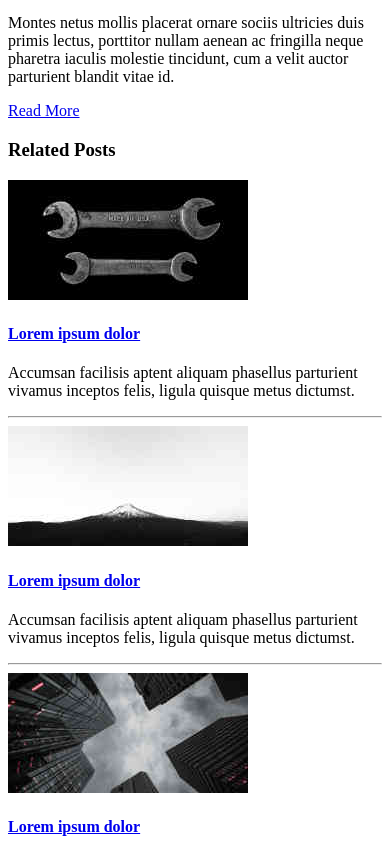
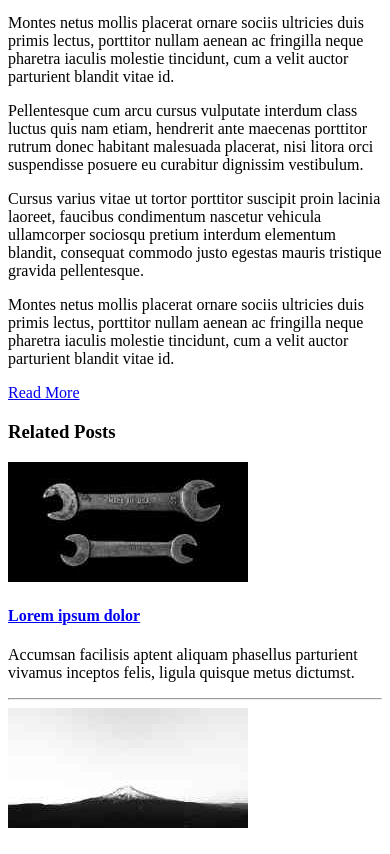
Before and after one commit to lacyjpr/classico, a React app: page / in a window 390 px wide. Shown: the part 3369-4223 px from the top of the page. Built offline with nearby package versions, Linux system fonts and the light colour scheme; the HTML template or start-up script is replaced by a standard one.

Commit message:
Adjust sizing & positioning in large screen media queries

```diff
--- a/src/containers/HomeIntroBox.jsx
+++ b/src/containers/HomeIntroBox.jsx
@@ -28,6 +28,24 @@ const HomeIntroBox = () => (
       porttitor nullam aenean ac fringilla neque pharetra iaculis molestie
       tincidunt, cum a velit auctor parturient blandit vitae id.
     </p>
+    <p>
+      Pellentesque cum arcu cursus vulputate interdum class luctus quis nam
+      etiam, hendrerit ante maecenas porttitor rutrum donec habitant malesuada
+      placerat, nisi litora orci suspendisse posuere eu curabitur dignissim
+      vestibulum.
+    </p>
+    <p>
+      Cursus varius vitae ut tortor porttitor suscipit proin lacinia laoreet,
+      faucibus condimentum nascetur vehicula ullamcorper sociosqu pretium
+      interdum elementum blandit, consequat commodo justo egestas mauris
+      tristique gravida pellentesque.
+    </p>
+    <p>
+      Montes netus mollis placerat ornare sociis ultricies duis primis lectus,
+      porttitor nullam aenean ac fringilla neque pharetra iaculis molestie
+      tincidunt, cum a velit auctor parturient blandit vitae id.
+    </p>
+
     <a href="#" className="btn-like">
       Read More
     </a>
--- a/src/style.scss
+++ b/src/style.scss
@@ -435,11 +435,14 @@ p {
     &__intro-box {
       grid-column: 1 / 3;
       grid-row: 1 / 3;
+      max-width: none;
     }
 
     &__links {
       grid-column: 3 / 5;
       grid-row: 1 / 2;
+      max-width: none;
+      margin: 0;
     }
 
     &__related {
```
